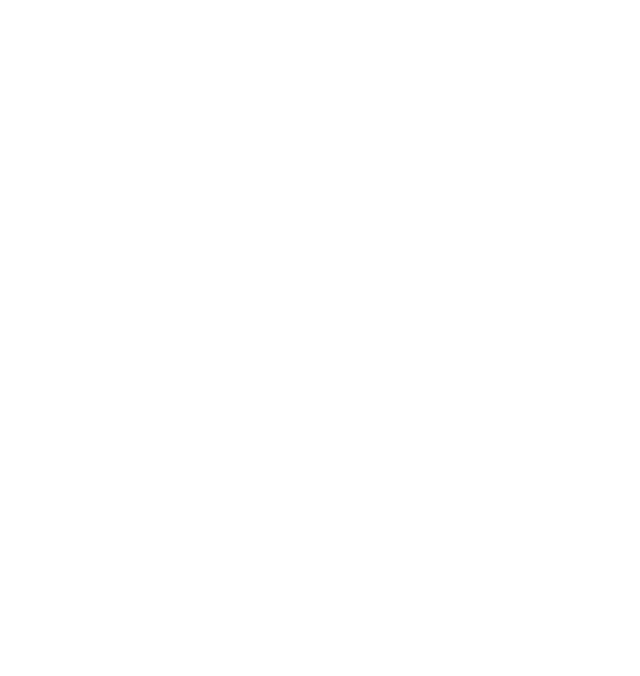
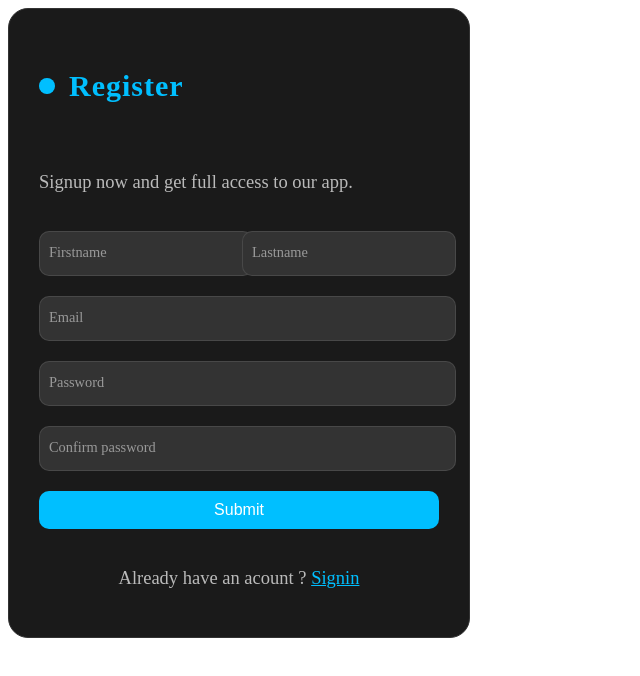
Before and after one commit to Hamzaabro5/SignIn-SignUp-Page, a plain HTML site: page index.html in a window 1280 px wide. Shown: the whole page, without its empty margins (0-640 px from the left). Drawn offline with Linux system fonts and the light colour scheme.

Commit message:
Login Page

```diff
--- a/index.html
+++ b/index.html
@@ -10,7 +10,39 @@
 </head>
 <body>
 
+    <section>
+        <form class="form">
+            <p class="title">Register </p>
+            <p class="message">Signup now and get full access to our app. </p>
+                <div class="flex">
+                <label>
+                    <input class="input" type="text" placeholder="" required="">
+                    <span>Firstname</span>
+                </label>
 
+                <label>
+                    <input class="input" type="text" placeholder="" required="">
+                    <span>Lastname</span>
+                </label>
+            </div>
+
+            <label>
+                <input class="input" type="email" placeholder="" required="">
+                <span>Email</span>
+            </label>
+
+            <label>
+                <input class="input" type="password" placeholder="" required="">
+                <span>Password</span>
+            </label>
+            <label>
+                <input class="input" type="password" placeholder="" required="">
+                <span>Confirm password</span>
+            </label>
+            <button class="submit">Submit</button>
+            <p class="signin">Already have an acount ? <a href="#">Signin</a> </p>
+        </form>
+    </section>
 
 
 
--- a/style.css
+++ b/style.css
@@ -0,0 +1,138 @@
+.form {
+    display: flex;
+    flex-direction: column;
+    gap: 20px;
+    max-width: 400px;
+    padding: 30px;
+    border-radius: 20px;
+    position: relative;
+    background-color: #1a1a1a;
+    color: #fff;
+    border: 1px solid #333;
+  }
+
+  .title {
+    font-size: 30px;
+    font-weight: 600;
+    letter-spacing: 1px;
+    position: relative;
+    display: flex;
+    align-items: center;
+    padding-left: 30px;
+    color: #00bfff;
+  }
+
+  .title::before {
+    width: 18px;
+    height: 18px;
+  }
+
+  .title::after {
+    width: 18px;
+    height: 18px;
+    animation: pulse 1s linear infinite;
+  }
+
+  .title::before,
+  .title::after {
+    position: absolute;
+    content: "";
+    height: 16px;
+    width: 16px;
+    border-radius: 50%;
+    left: 0px;
+    background-color: #00bfff;
+  }
+
+  .message,
+  .signin {
+    font-size: 18.5px;
+    color: #ffffffb3;
+  }
+
+  .signin {
+    text-align: center;
+  }
+
+  .signin a:hover {
+    text-decoration: underline royalblue;
+  }
+
+  .signin a {
+    color: #00bfff;
+  }
+
+  .flex {
+    display: flex;
+    width: 100%;
+    gap: 6px;
+  }
+
+  .form label {
+    position: relative;
+  }
+
+  .form label .input {
+    background-color: #333;
+    color: #fff;
+    width: 100%;
+    padding: 20px 05px 05px 10px;
+    outline: 0;
+    border: 1px solid rgba(105, 105, 105, 0.397);
+    border-radius: 10px;
+  }
+
+  .form label .input + span {
+    color: rgba(255, 255, 255, 0.5);
+    position: absolute;
+    left: 10px;
+    top: 0px;
+    font-size: 0.9em;
+    cursor: text;
+    transition: 0.3s ease;
+  }
+
+  .form label .input:placeholder-shown + span {
+    top: 12.5px;
+    font-size: 0.9em;
+  }
+
+  .form label .input:focus + span,
+  .form label .input:valid + span {
+    color: #00bfff;
+    top: 0px;
+    font-size: 0.7em;
+    font-weight: 600;
+  }
+
+  .input {
+    font-size: medium;
+  }
+
+  .submit {
+    border: none;
+    outline: none;
+    padding: 10px;
+    border-radius: 10px;
+    color: #fff;
+    font-size: 16px;
+    transform: .3s ease;
+    background-color: #00bfff;
+  }
+
+  .submit:hover {
+    background-color: #00bfff96;
+    cursor: pointer;
+  }
+
+  @keyframes pulse {
+    from {
+      transform: scale(0.9);
+      opacity: 1;
+    }
+
+    to {
+      transform: scale(1.8);
+      opacity: 0;
+    }
+  }
```
